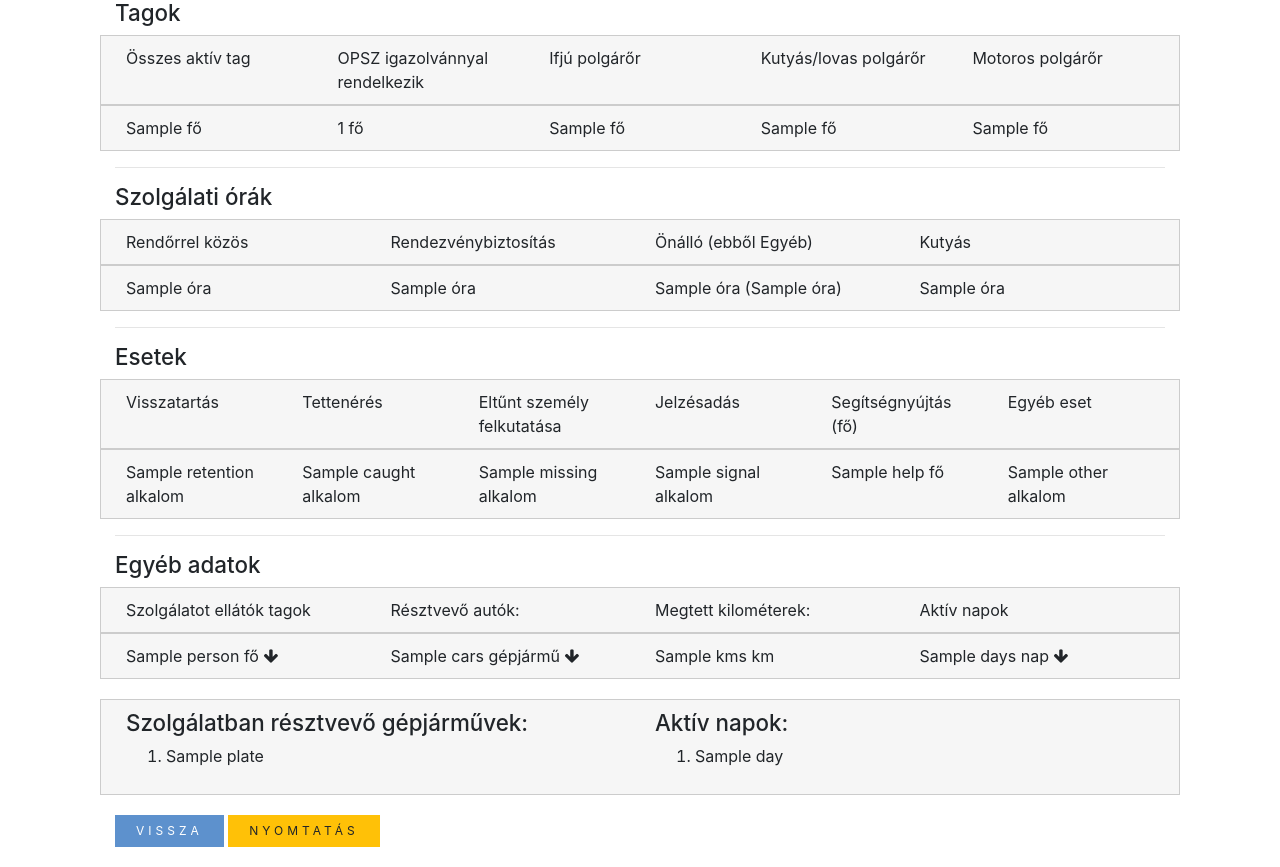
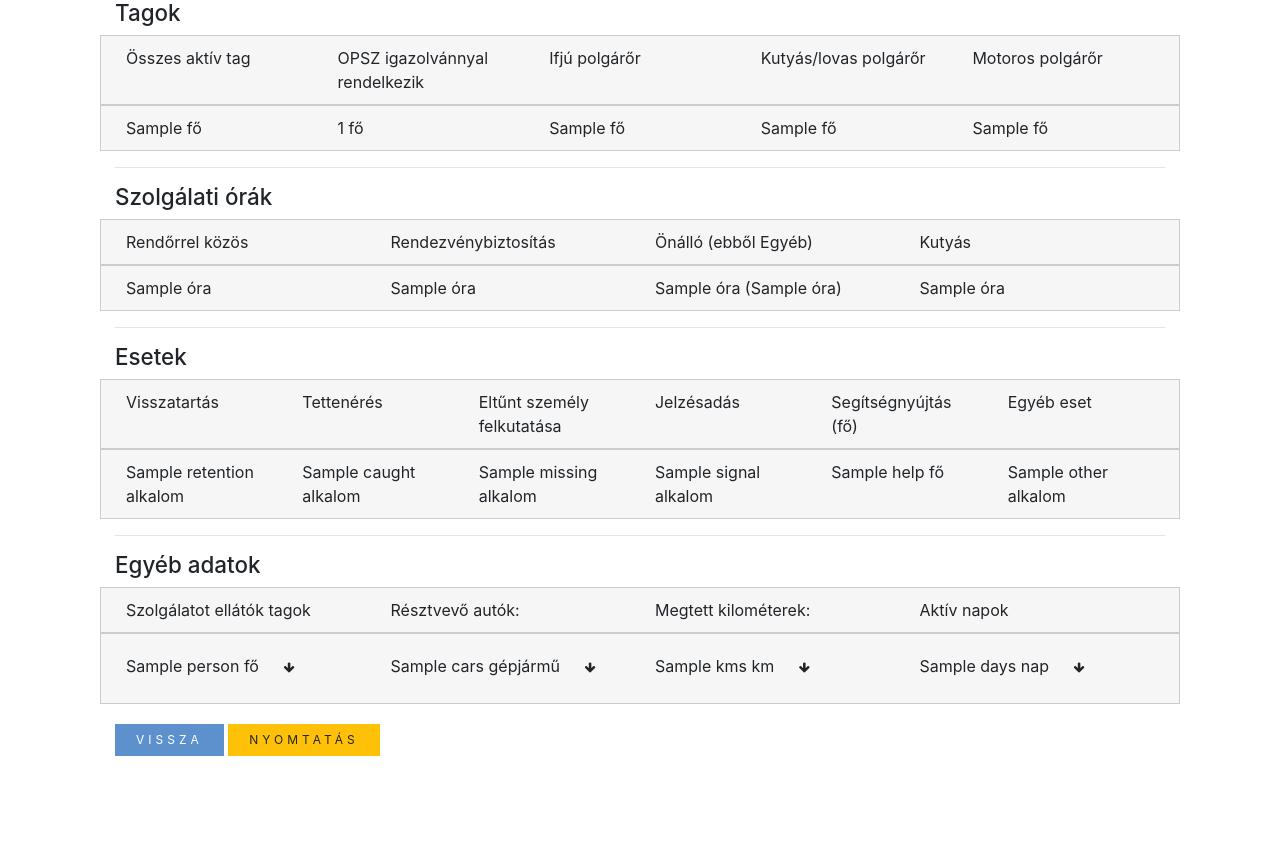
Before and after one commit to udvarisz/timesheet, a Django app: template mysite/time_sheet/templates/time_sheet/duty_sum.html in a window 1280 px wide. Shown: the part 330-1197 px from the top of the page. After the commit the page ends 1086 px from the top, so only its background shows below. Run offline with Django 3.2, Linux system fonts and the light colour scheme; the template is opened without the code that fills it: most values are stand-ins (such as "Sample title", 1, 10 or a date in 2020); some libraries are stand-ins or nearby versions.

Commit message:
sum javítás

```diff
--- a/mysite/time_sheet/templates/time_sheet/duty_sum.html
+++ b/mysite/time_sheet/templates/time_sheet/duty_sum.html
@@ -148,20 +148,22 @@ Szolgálat
     <div class="row">
       <div class="col duty_persons">
         {{person}} fő <a data-toggle="collapse" data-target="#duty-collapse" aria-expanded="false" aria-controls="duty-collapse">
-          <i class="fa fa-arrow-down" aria-hidden="true"></i>
+          <i class="fa fa-arrow-down d-print-none" aria-hidden="true"></i>
         </a>
       </div>
       <div class="col duty_cars">
         {{cars}} gépjármű <a data-toggle="collapse" data-target="#duty-collapse" aria-expanded="false" aria-controls="duty-collapes">
-          <i class="fa fa-arrow-down" aria-hidden="true"></i>
+          <i class="fa fa-arrow-down d-print-none" aria-hidden="true"></i>
         </a>
       </div>
       <div class="col">
-        {{kms}} km
+        {{kms}} km <a data-toggle="collapse" data-target="#duty-collapse" aria-expanded="false" aria-controls="duty-collapes">
+          <i class="fa fa-arrow-down d-print-none" aria-hidden="true"></i>
+        </a>
       </div>
       <div class="col">
         {{days}} nap <a data-toggle="collapse" data-target="#duty-collapse" aria-expanded="false" aria-controls="duty-collapes">
-          <i class="fa fa-arrow-down" aria-hidden="true"></i>
+          <i class="fa fa-arrow-down d-print-none" aria-hidden="true"></i>
         </a>
       </div>
     </div>
@@ -174,7 +176,6 @@ Szolgálat
   <div class="row collapse" id='duty-collapse'>
 
     <div id="duty_members" class="col md-4 sm-1">
-      <div class="container">
       <h3>Szolgálatban résztvevő személyek:</h3>
       <ol>
         {% for member in tag %}
@@ -182,12 +183,6 @@ Szolgálat
         {% endfor %}
       </ol>
     </div>
-    </div>
-  </div>
-</div>
-
-    <div class="container">
-      <div class="row">
     <div  id="duty_plates" class="col-sm">
       <h3>Szolgálatban résztvevő gépjárművek:</h3>
       <ol>
```
Also changed, not shown: mysite/time_sheet/templates/time_sheet/member_sum.html (+5 -4 lines). Lines whose indentation alone changed are shown as unchanged.
